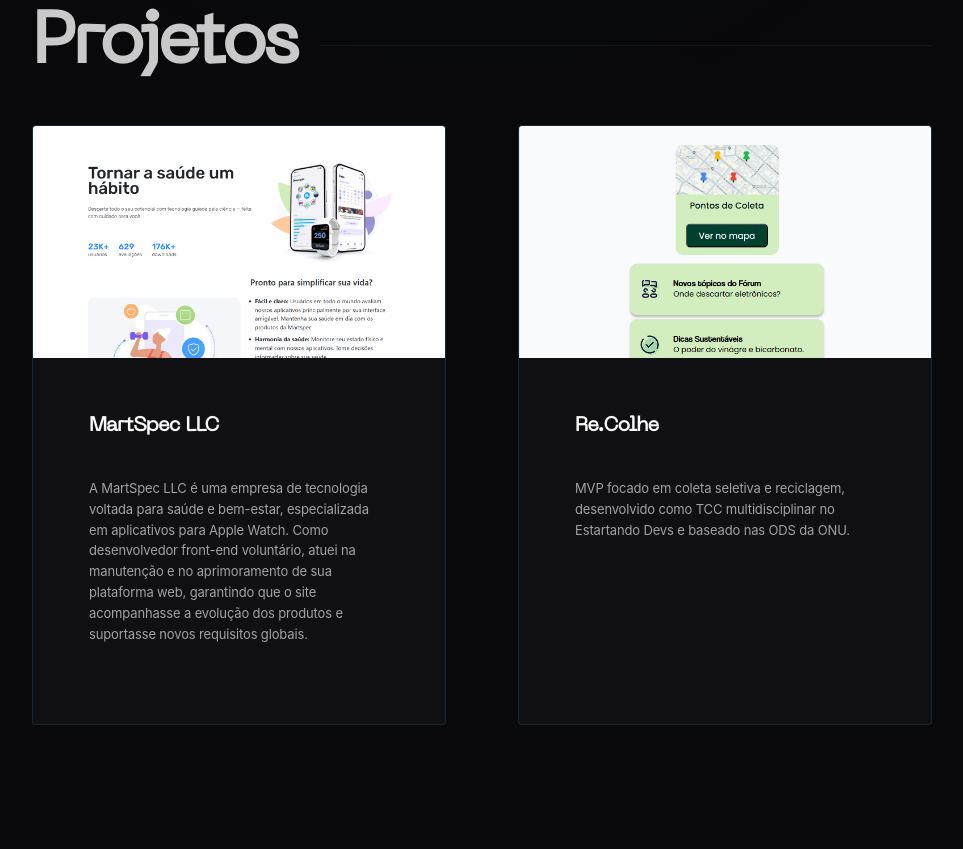
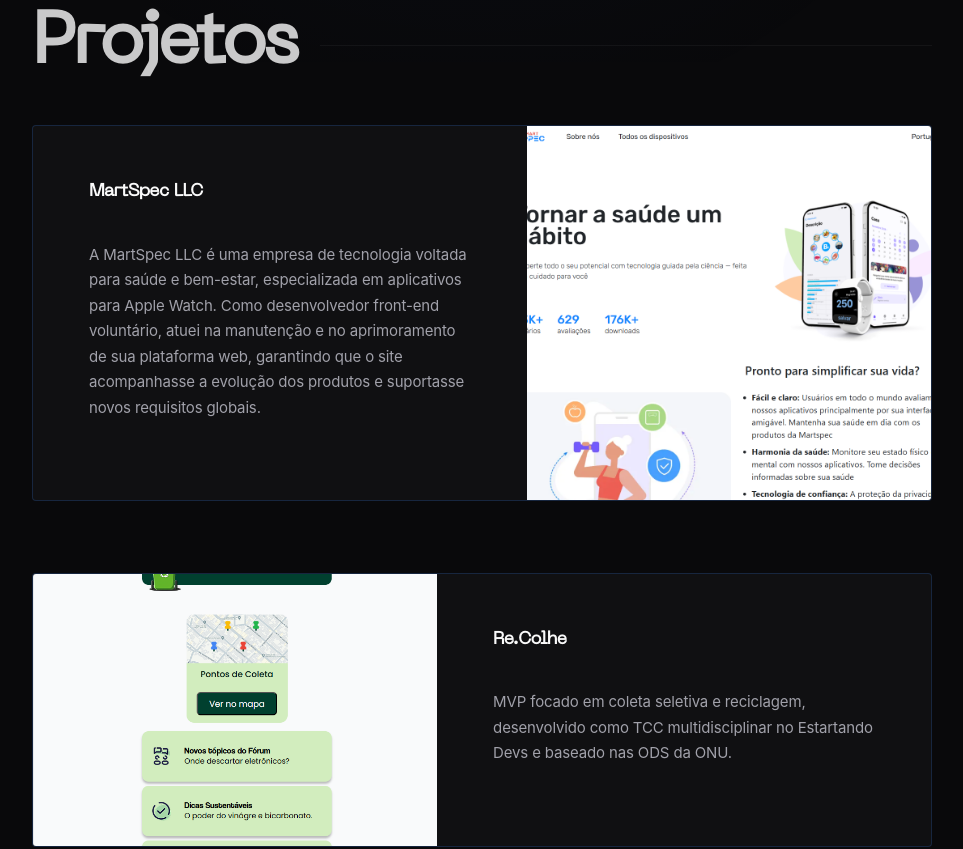
Before and after one commit to TiagoLeopoldo/react-ts-new-portfolio, a React (Vite) app: page / in a window 1280 px wide. Shown: the part 840-1689 px from the top of the page, without its empty margins (158-1121 px from the left). Built offline with nearby package versions, Linux system fonts and the light colour scheme.

Commit message:
feat: adicionar classes dinamicas para alternar o layout dos cards do projeto

```diff
--- a/src/components/molecules/CardProject/CardProject.css
+++ b/src/components/molecules/CardProject/CardProject.css
@@ -1,4 +1,5 @@
-.project-card {
+.project-card-one,
+.project-card-two {
     background: rgba(255, 255, 255, 0.03);
     backdrop-filter: blur(10px);
     border: 1px solid rgba(59, 130, 246, 0.2);
@@ -54,14 +55,12 @@
     color: var(--secondary);
 }
 
-
 .project-actions {
     margin: 2rem;
     display: flex;
     gap: var(--space-3);
     margin-top: auto;
 }
-
 
 @media (hover: hover) and (pointer: fine) {
     .btn-deploy:hover {
@@ -78,10 +77,24 @@
 }
 
 @media (min-width: 768px) {
-  .project-card:hover {
+    .project-card-one {
+        flex-direction: row-reverse;
+    }
+
+    .project-card-two {
+        flex-direction: row;
+    }
+
+    .project-card-one:hover,
+    .project-card-two:hover {
         transform: translateY(-0.5rem); /* 8px */
         background: rgba(255, 255, 255, 0.06);
         border: 2px solid var(--accent);
         box-shadow: 0 10px 30px -15px rgba(59, 130, 246, 0.2);
     }
+
+    .project-image {
+        width: 45%;
+        aspect-ratio: 2;
     }
+}
--- a/src/components/molecules/CardProject/CardProject.tsx
+++ b/src/components/molecules/CardProject/CardProject.tsx
@@ -3,10 +3,11 @@
 import "./CardProject.css";
 
 interface CardProjectProps {
-  project: Project;
+  project: Project
+  className: string
 }
 
-const CardProject = ({ project }: CardProjectProps) => {
+const CardProject = ({ project, className }: CardProjectProps) => {
   const navigate = useNavigate();
 
   const handleCardClick = () => {
@@ -16,7 +17,7 @@
   };
 
   return (
-    <li className="project-card clickable" onClick={handleCardClick}>
+    <li className={className} onClick={handleCardClick}>
       <div className="project-image">
         <img
           src={project.img}
--- a/src/components/organisms/ProjectSection/ProjectSection.css
+++ b/src/components/organisms/ProjectSection/ProjectSection.css
@@ -8,6 +8,6 @@
 
 @media (min-width: 641px) {
   .projects-grid {
-    grid-template-columns: repeat(auto-fill, minmax(20rem, 1fr));
+    grid-template-rows: repeat(auto-fill, minmax(20rem, 1fr));
   }
 }
--- a/src/components/organisms/ProjectSection/ProjectSection.tsx
+++ b/src/components/organisms/ProjectSection/ProjectSection.tsx
@@ -37,7 +37,7 @@
       {projectsInfo ?
         <ul className="projects-grid">
           {projectsInfo?.projects?.map((project) => {
-            return <CardProject key={project.id} project={project} />
+            return <CardProject key={project.id} project={project} className={parseInt(project.id) % 2 === 0 ? "project-card-two clickable" : "project-card-one clickable"}/>
           })}
         </ul>
         :
```
Lines whose indentation alone changed are shown as unchanged.
